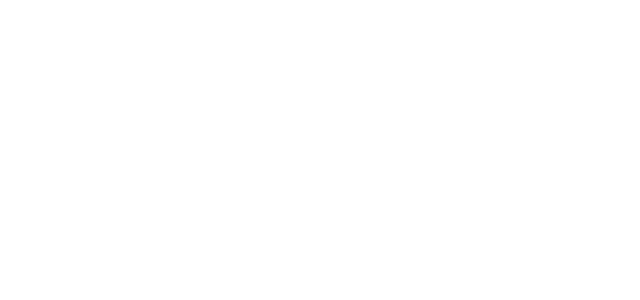
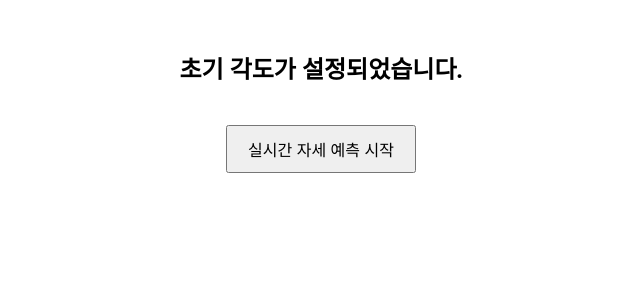
Before and after one commit to turtleneck-saver/Frontend, a React (Create React App) app: page /init-angle in a window 1280 px wide. Before the commit this address had no page. Shown: the top 300 px of the page, without its empty margins (319-959 px from the left). Built offline with nearby package versions, Linux system fonts and the light colour scheme.

Commit message:
✨ InitAngle, PredictAngle, Dashboard 구현 및 라우터 연결 완료

```diff
--- a/src/App.jsx
+++ b/src/App.jsx
@@ -1,9 +1,14 @@
-import { BrowserRouter as Router, Routes, Route } from "react-router-dom";
+import { BrowserRouter as Router, Routes, Route, Navigate } from "react-router-dom";
 import Home from "./pages/Home";
 import AuthPage from "./pages/AuthPage";
+import Dashboard from "./pages/Dashboard";
+import InitAngle from "./pages/InitAngle";          // 초기 각도 설정 페이지
+import PredictAngle from "./pages/PredictAngle";    // 실시간 예측 페이지
 import { useAuth } from "./auth";
+
 const Main = () => {
   const { isAuthorized } = useAuth();
+
   const ProtectedLogin = () => {
     return isAuthorized ? (
       <Navigate to="/dashboard" />
@@ -11,6 +16,7 @@ const Main = () => {
       <AuthPage initialMethod="login" />
     );
   };
+
   const ProtectedRegister = () => {
     return isAuthorized ? (
       <Navigate to="/" />
@@ -18,14 +24,19 @@ const Main = () => {
       <AuthPage initialMethod="register" />
     );
   };
+
   return (
     <Router>
       <Routes>
         <Route path="/" element={<Home />} />
         <Route path="/login" element={<ProtectedLogin />} />
         <Route path="/register" element={<ProtectedRegister />} />
+        <Route path="/dashboard" element={<Dashboard />} />
+        <Route path="/init-angle" element={<InitAngle />} />         {/* ✅ 추가 */}
+        <Route path="/predict-angle" element={<PredictAngle />} />   {/* ✅ 추가 */}
       </Routes>
     </Router>
   );
 };
+
 export default Main;
--- /dev/null
+++ b/src/data/postureData.js
@@ -0,0 +1,14 @@
+// src/data/postureData.js
+
+export const postureRecords = [
+    {
+      date: '2025-06-01',
+      alerts: 3,
+      avgAngle: 20
+    },
+    {
+      date: '2025-06-02',
+      alerts: 5,
+      avgAngle: 25
+    }
+  ];
--- a/src/components/Dashboard.jsx
+++ b/src/pages/Dashboard.jsx
@@ -1,10 +1,8 @@
-// src/components/Dashboard.jsx
-
 import React from 'react';
-import DailyStatsCard from './DailyStatsCard';
-import WeeklyStatsChart from './WeeklyStatsChart';
-import WeeklyAngleLineChart from './WeeklyAngleLineChart';
-import MonthlyPostureTrend from './MonthlyPostureTrend';
+import DailyStatsCard from '../components/DailyStatsCard';
+import WeeklyStatsChart from '../components/WeeklyStatsChart';
+import WeeklyAngleLineChart from '../components/WeeklyAngleLineChart';
+import MonthlyPostureTrend from '../components/MonthlyPostureTrend';
 
 function Dashboard() {
   return (
@@ -12,7 +10,7 @@ function Dashboard() {
       padding: '60px 20px',
       fontFamily: 'Arial',
       minHeight: '100vh',
-      background: 'linear-gradient(135deg, #8e9edc, #a0d8ef)', // 처음 요청한 보라-파랑 그라데이션 복원
+      background: 'linear-gradient(135deg, #8e9edc, #a0d8ef)',
       display: 'flex',
       justifyContent: 'center',
       alignItems: 'flex-start'
@@ -63,7 +61,7 @@ function Dashboard() {
             fontSize: '1.5rem',
             minHeight: '280px',
             flex: 1,
-            transition: 'none' // 애니메이션 제거
+            transition: 'none'
           }}>
             <p style={{ fontSize: '1.2rem' }}>📊 이번 달 총 경고 횟수</p>
             <strong style={{ fontSize: '2.5rem' }}>54회</strong>
@@ -86,7 +84,7 @@ const cardStyle = {
   overflow: 'hidden',
   boxSizing: 'border-box',
   width: '100%',
-  transition: 'none' // 애니메이션 제거
+  transition: 'none'
 };
 
 export default Dashboard;
--- a/src/pages/InitAngle.jsx
+++ b/src/pages/InitAngle.jsx
@@ -1,13 +1,32 @@
+// src/pages/InitAngle.jsx
 import React, { useEffect } from 'react';
+import { useNavigate } from 'react-router-dom';
 
 const InitAngle = () => {
+  const navigate = useNavigate();
+
   useEffect(() => {
-    const initialAngle = 42.7; // 예시 값
+    const initialAngle = 42.7; // 실제 측정 전 예시 값
     localStorage.setItem('angle', initialAngle.toString());
     console.log('✅ 초기 각도 저장됨:', initialAngle);
   }, []);
 
-  return <div>초기 각도를 설정했습니다.</div>;
+  return (
+    <div style={{ textAlign: 'center', marginTop: '50px' }}>
+      <h2>초기 각도가 설정되었습니다.</h2>
+      <button
+        onClick={() => navigate('/predict-angle')}
+        style={{
+          marginTop: '20px',
+          padding: '10px 20px',
+          fontSize: '16px',
+          cursor: 'pointer',
+        }}
+      >
+        실시간 자세 예측 시작
+      </button>
+    </div>
+  );
 };
 
 export default InitAngle;
--- a/src/pages/PredictAngle.jsx
+++ b/src/pages/PredictAngle.jsx
@@ -1,3 +1,4 @@
+// src/pages/PredictAngle.jsx
 import React, { useEffect, useState } from 'react';
 
 const PredictAngle = () => {
@@ -6,7 +7,7 @@ const PredictAngle = () => {
 
   useEffect(() => {
     const savedAngle = parseFloat(localStorage.getItem('angle') || '0');
-    const simulatedCurrentAngle = 30.2; // 예시 현재 각도
+    const simulatedCurrentAngle = 30.2; // 예시: 실시간 측정값
     setCurrentAngle(simulatedCurrentAngle);
 
     const angleDiff = Math.abs(savedAngle - simulatedCurrentAngle);
@@ -16,14 +17,19 @@ const PredictAngle = () => {
     } else if (angleDiff > 15) {
       setFeedback('🟡 주의! 거북목 자세입니다.');
     } else {
-      setFeedback('🟢 정상 자세입니다.');
+      setFeedback('🟢 정상적인 자세입니다.');
     }
+
+    console.log(`초기 각도: ${savedAngle}, 현재 각도: ${simulatedCurrentAngle}`);
   }, []);
 
   return (
-    <div style={{ padding: '20px' }}>
-      <h2>📐 예측된 현재 각도: {currentAngle}°</h2>
-      <h3>{feedback}</h3>
+    <div style={{ textAlign: 'center', marginTop: '50px' }}>
+      <h2>실시간 자세 예측</h2>
+      <p>현재 측정 각도: <strong>{currentAngle}도</strong></p>
+      <p style={{ fontSize: '18px', marginTop: '20px' }}>{feedback}</p>
     </div>
   );
-}
+};
+
+export default PredictAngle;
```
Also changed, not shown: package.json (+9 -0 lines).
